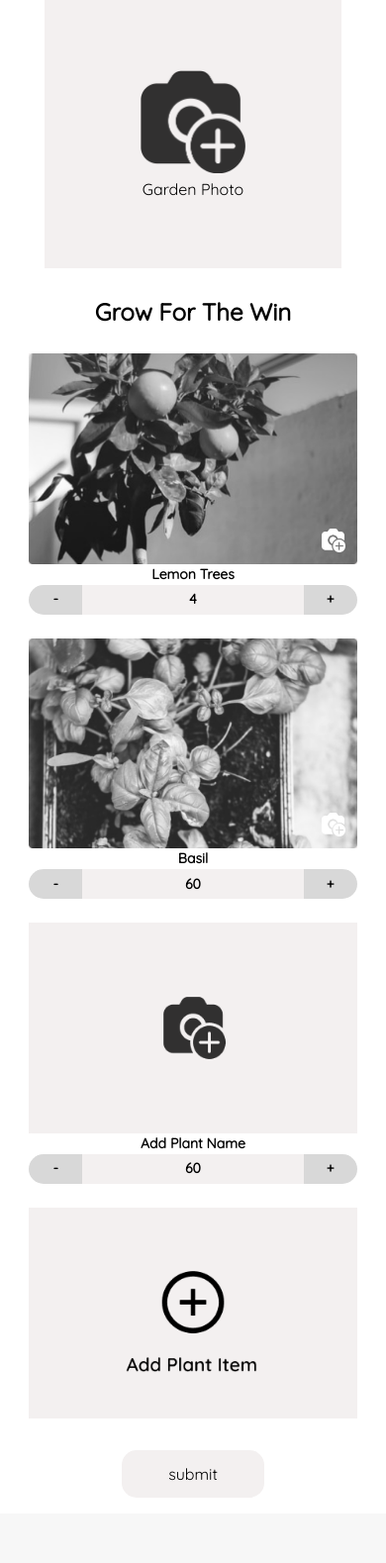
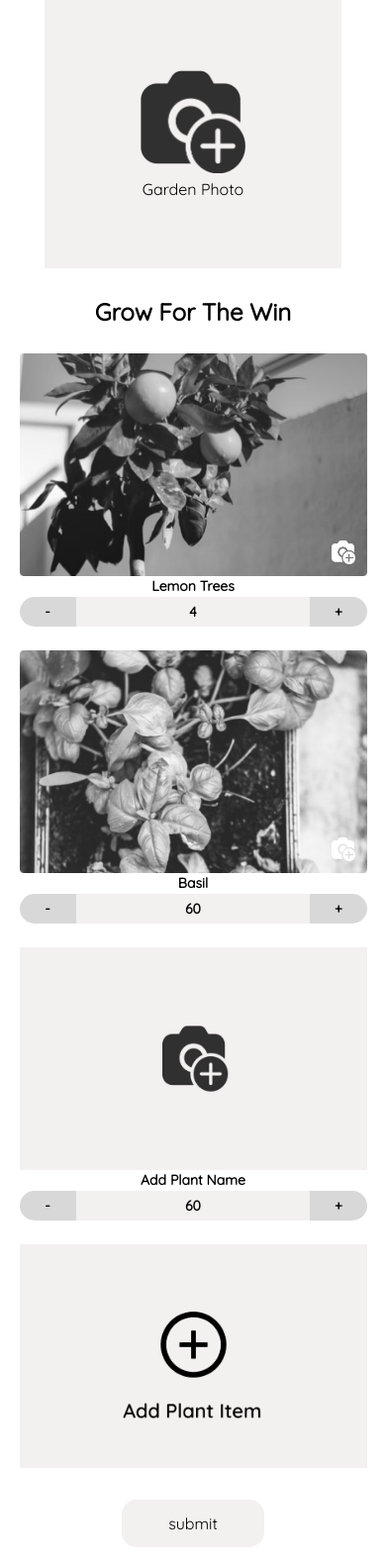
Before and after one commit to dohovic/Giver-Final, a PHP site: page /create-garden.php in a window 390 px wide. Shown: the part 392-1971 px from the top of the page at 99% size. Before the commit the page ends 1888 px from the top, so only its background shows below. Run offline with PHP 8.4, Linux system fonts and the light colour scheme; some libraries are stand-ins or nearby versions.

Commit message:
create-garden-update

```diff
--- a/includes/style.css
+++ b/includes/style.css
@@ -399,8 +399,8 @@ select {
 
 .garden-image-edit {
   display: grid;
-  max-width: 424px;
-  max-height: 272px;
+  max-width: 100%;
+  max-height: 100%;
   align-content: center;
   justify-content: center;
 
@@ -734,6 +734,10 @@ input[value="submit"] {
 }
 
 @media (max-width: 990px) {
+  #plant-container {
+    justify-content: space-around;
+  }
+
   .gardens-container {
     justify-content: center;
   }
@@ -963,7 +967,7 @@ input[value="Log In"] {
   }
 
   .plant-item {
-    min-width: 72vw;
+    min-width: 90vw;
   }
 
   #plant-container {
@@ -972,8 +976,12 @@ input[value="Log In"] {
 }
 
 @media (max-width: 440px) {
+  .garden-item {
+    min-width: 90vw;
+  }
+
   .plant-item {
-    min-width: 85vw;
+    min-width: 90vw;
   }
 
   .r-input-text {
```
